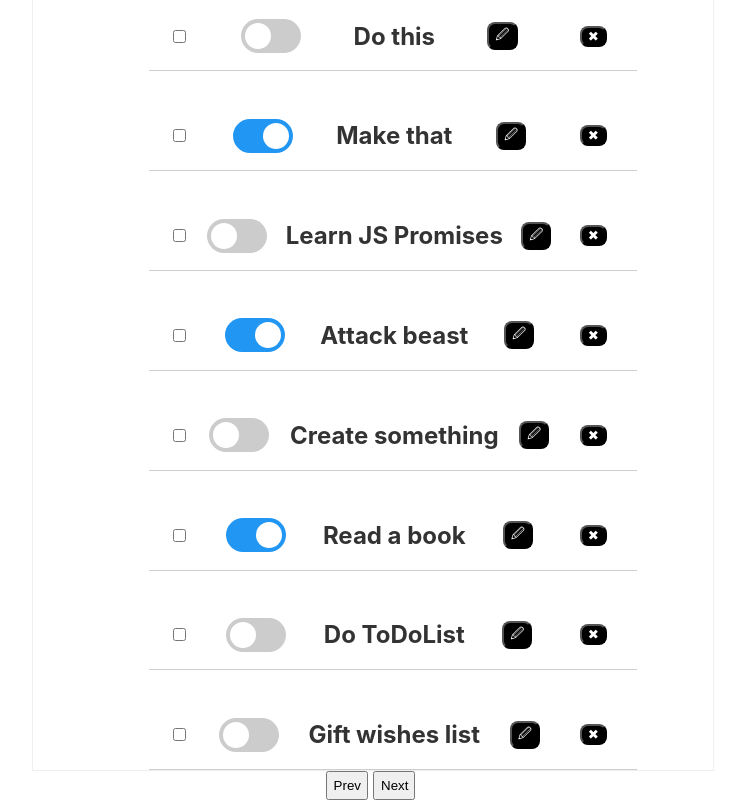
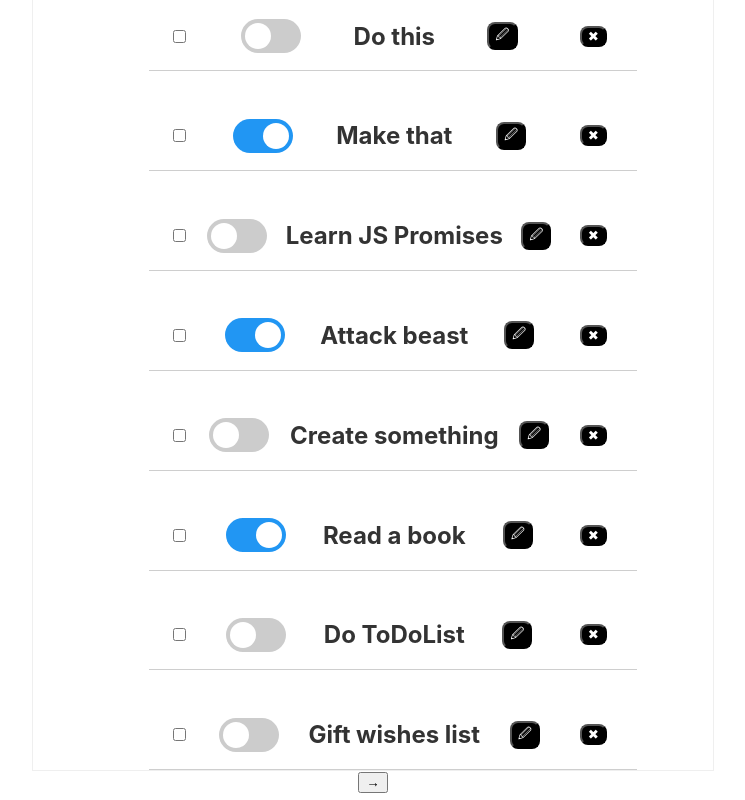
Before and after one commit to pe7r/project, a React (Create React App) app: page / in a window 1280 px wide. Shown: the part 444-1244 px from the top of the page, without its empty margins (267-1012 px from the left). Built offline with nearby package versions, Linux system fonts and the light colour scheme.

Commit message:
Fixed problem with 'Prev' button on page 1 (it dissapears) (March 29) #4

```diff
--- a/src/App.js
+++ b/src/App.js
@@ -290,12 +290,12 @@ class App extends Component {
 		    	    }
 		    	</ul>
 		    	<div >
-			        { sortedItems.length > 10
+			        { currentPage > 1
 			        	? <div className="pagination">
-			        		<button onClick={this.changeCurrentPagePrev}> Prev </button>
-			        	    <button onClick={this.changeCurrentPageNext}> Next </button>
+			        		<button onClick={this.changeCurrentPagePrev}> ← </button>
+			        	    <button onClick={this.changeCurrentPageNext}> → </button>
 			              </div>
-			        	: <button onClick={this.changeCurrentPageNext}> Next </button>
+			        	: <button onClick={this.changeCurrentPageNext}> → </button>
 			        }
 			    </div>
 			</div>
```
